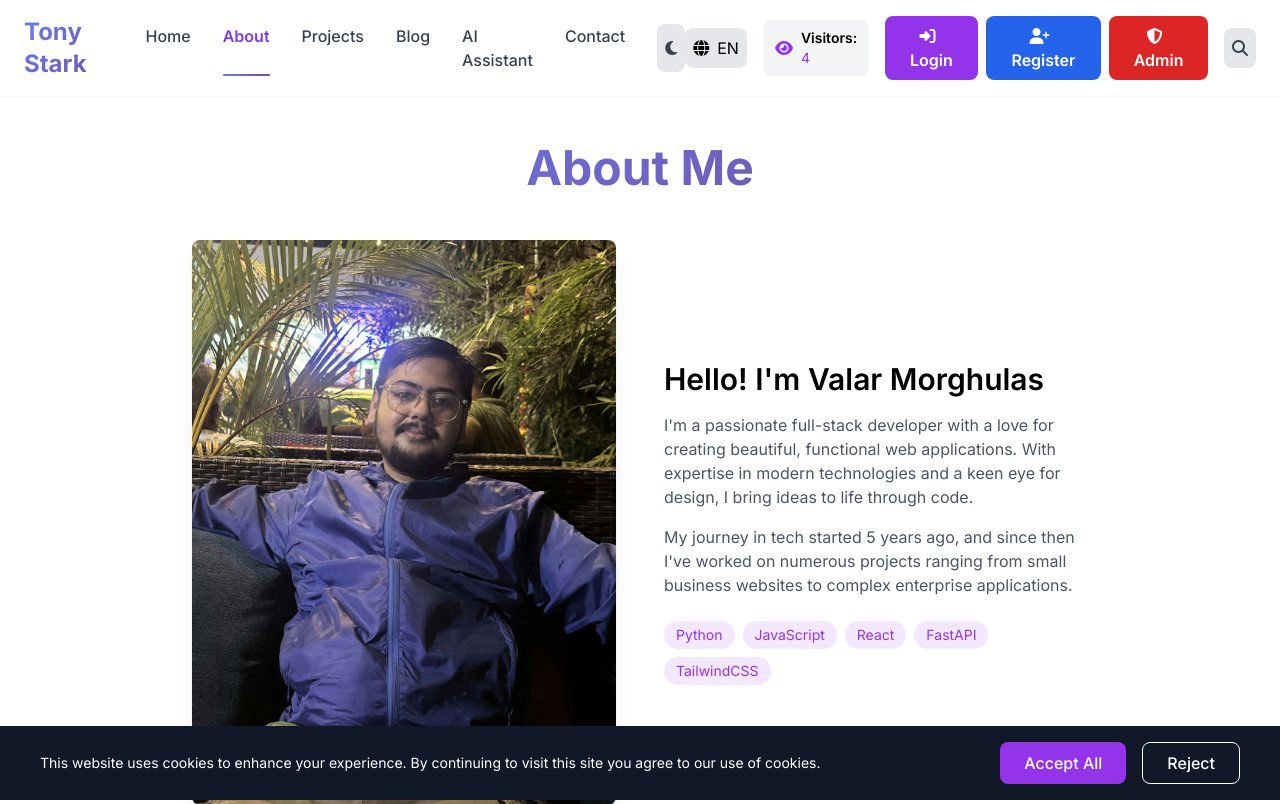
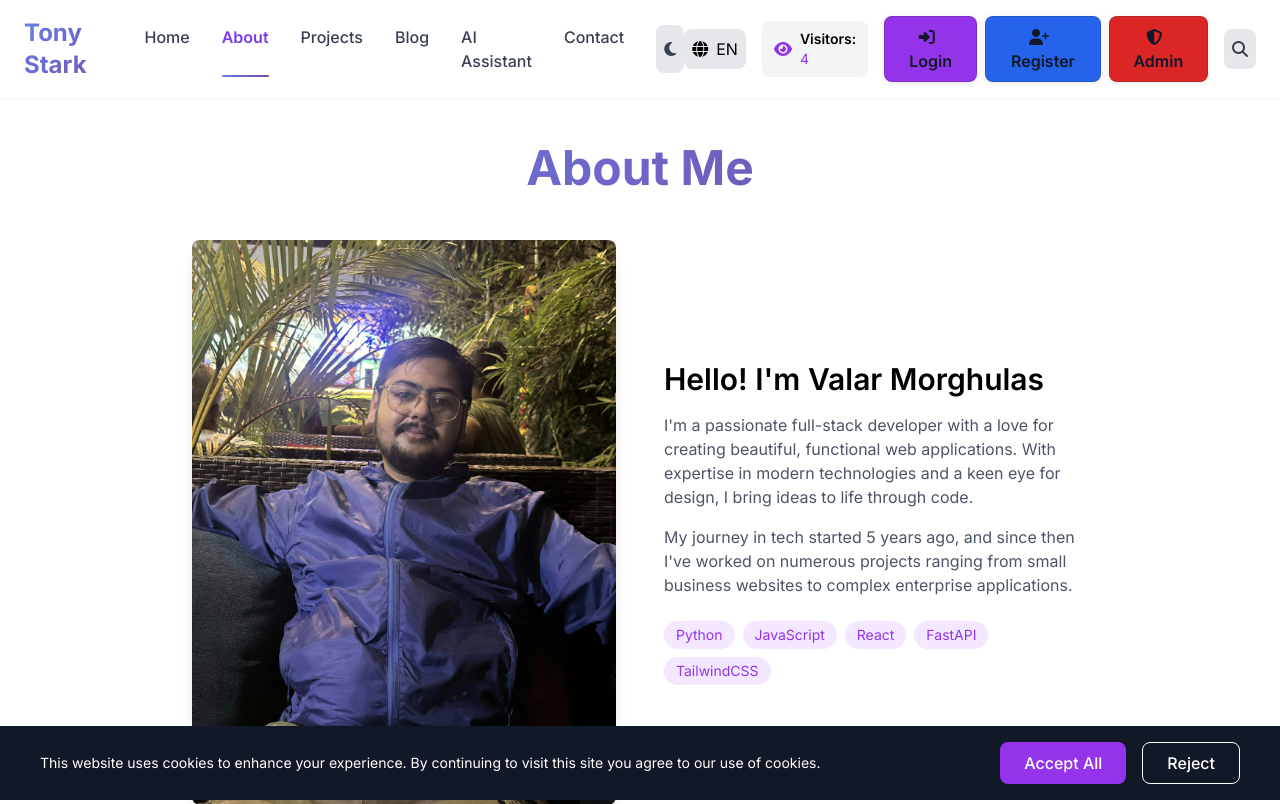
Before and after one commit to Aaditya3333/personalsiteaad, a FastAPI app: page /about in a window 1280 px wide. Shown: the top 804 px of the page. Run offline with FastAPI, Linux system fonts and the light colour scheme; data comes from the database, SQL or seed files in the repository; some libraries are stand-ins or nearby versions.

Commit message:
Adjust navbar button and user info colors for contrast

```diff
--- a/templates/base.html
+++ b/templates/base.html
@@ -150,6 +150,35 @@
             height: 2px;
             background: linear-gradient(90deg, #667eea 0%, #764ba2 100%);
             border-radius: 1px;
+        }
+
+        /* Force visible navbar action colors */
+        #auth-buttons button,
+        #user-info,
+        #user-nav a,
+        #admin-nav a {
+            color: #111827 !important;
+        }
+
+        #auth-buttons button {
+            border: 1px solid rgba(31, 41, 55, 0.2);
+            box-shadow: 0 1px 6px rgba(0, 0, 0, 0.1);
+        }
+
+        #auth-buttons button:hover {
+            opacity: 0.95;
+        }
+
+        #user-info {
+            background: #f8fafc;
+            border: 1px solid #e5e7eb;
+            border-radius: 0.75rem;
+            padding: 0.35rem 0.65rem;
+        }
+
+        /* Ensure admin links are distinct */
+        #admin-nav a {
+            color: #1f2937 !important;
         }
         .dark .nav-link.active {
             color: #a78bfa !important;
```
